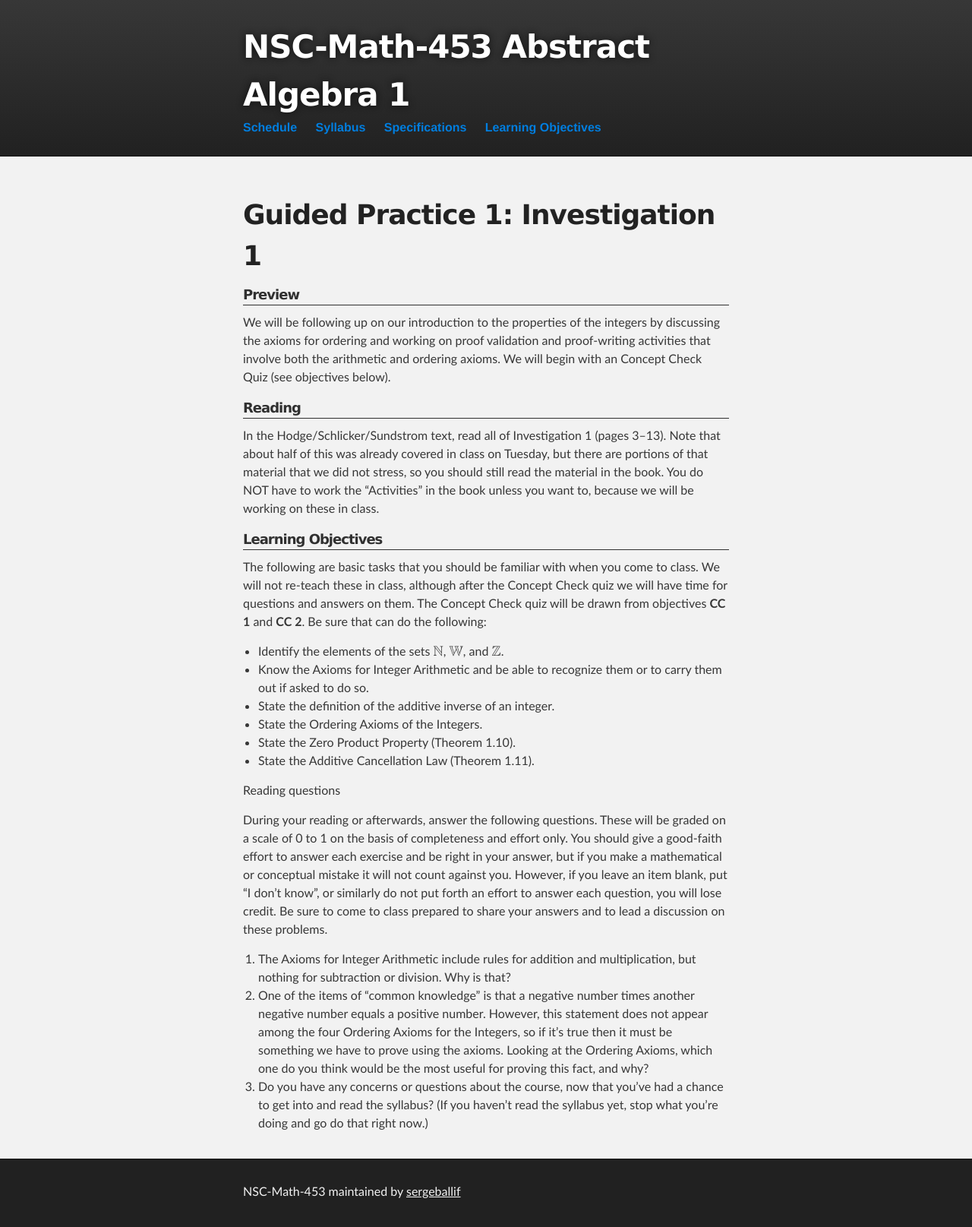
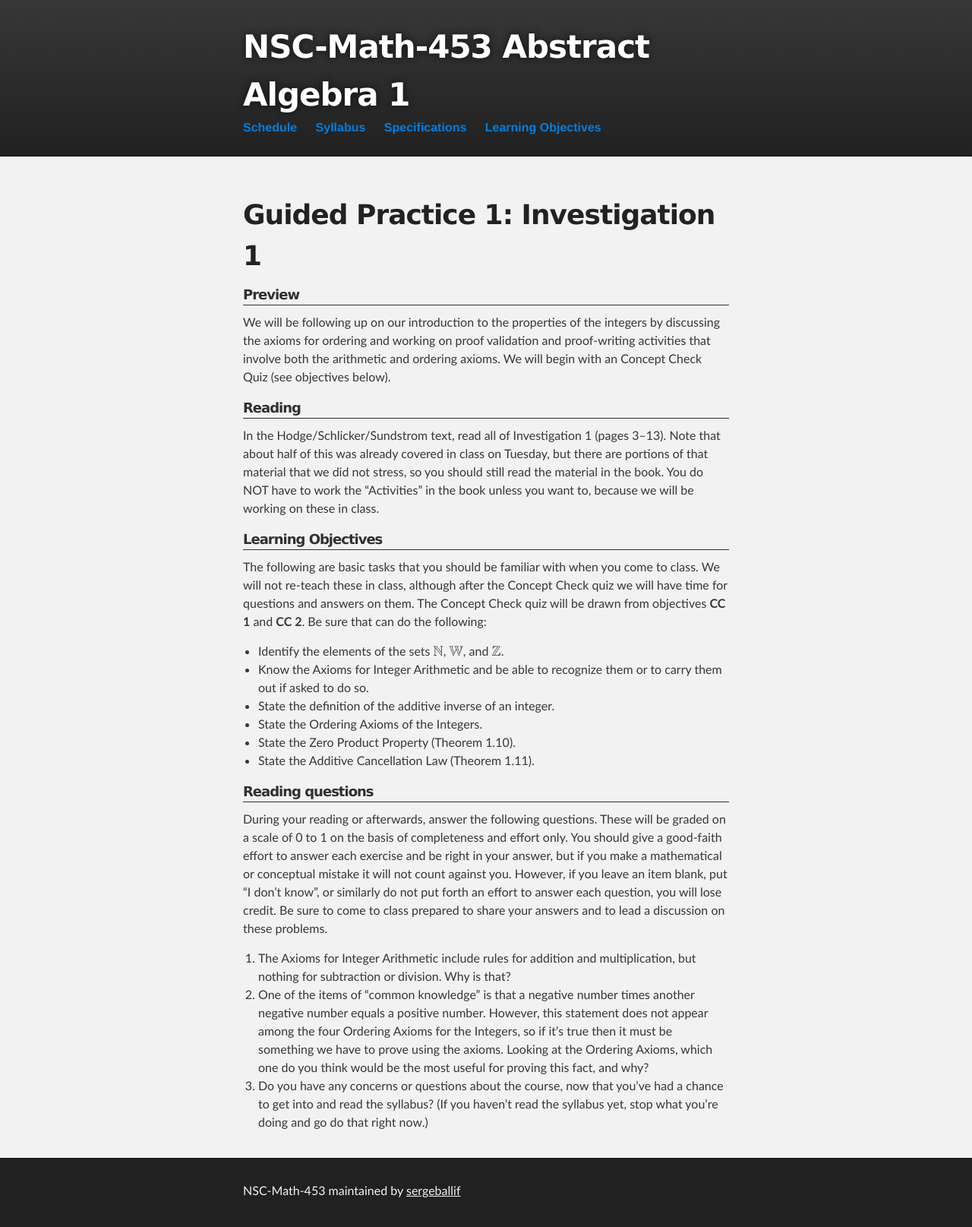
Before and after one commit to sergeballif/NSC-Math-453, a Jekyll site: the page built from GP1.md, in a window 1280 px wide. Shown: the whole page at 76% size. Built offline with Jekyll 4.4.1, drawn with Linux system fonts in a browser that asks for light colours; formulas are drawn with MathJax 3.

Commit message:
Update GP1.md

```diff
--- a/GP1.md
+++ b/GP1.md
@@ -23,7 +23,7 @@ The following are basic tasks that you should be familiar with when you come to
 + State the Zero Product Property (Theorem 1.10).
 + State the Additive Cancellation Law (Theorem 1.11).
 
-Reading questions
+## Reading questions
 
 During your reading or afterwards, answer the following questions. These will be graded on a scale of 0 to 1 on the basis of completeness and effort only. You should give a good-faith effort to answer each exercise and be right in your answer, but if you make a mathematical or conceptual mistake it will not count against you. However, if you leave an item blank, put “I don’t know”, or similarly do not put forth an effort to answer each question, you will lose credit. Be sure to come to class prepared to share your answers and to lead a discussion on these problems.
 
```
